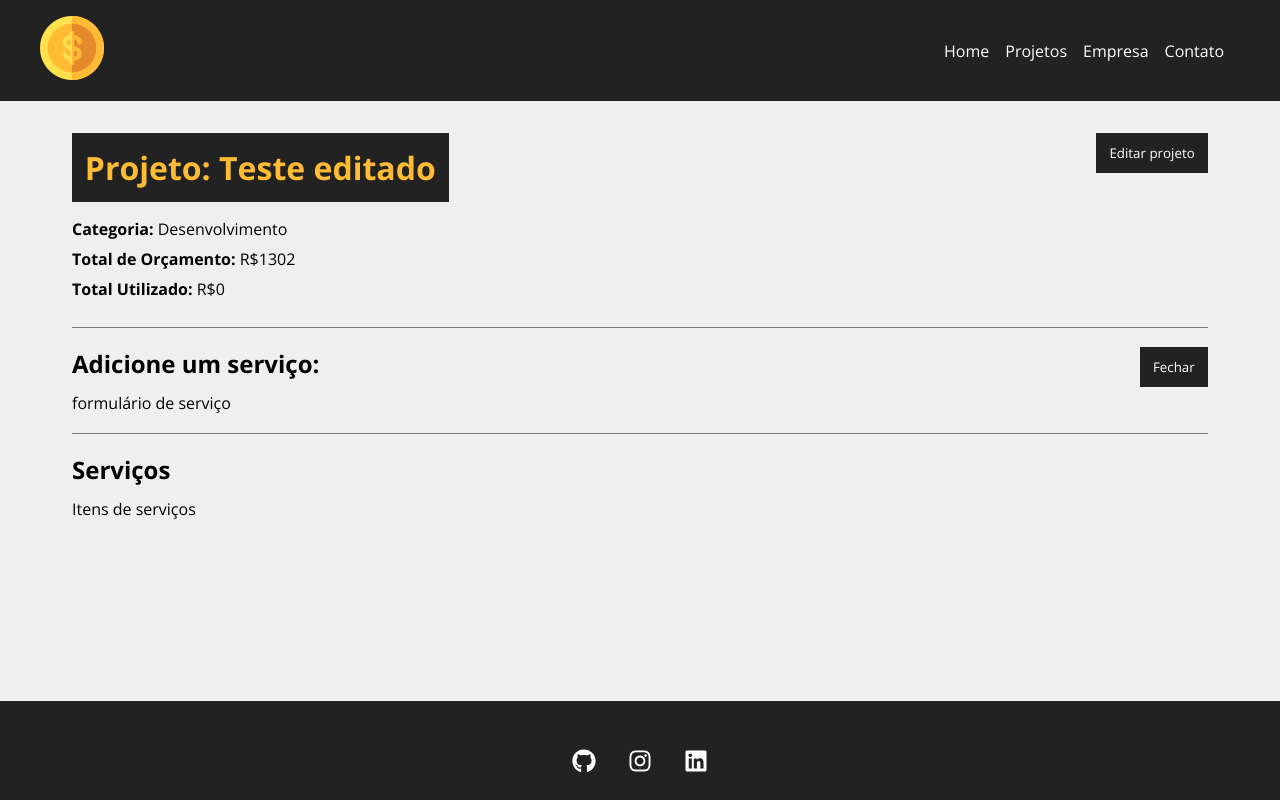
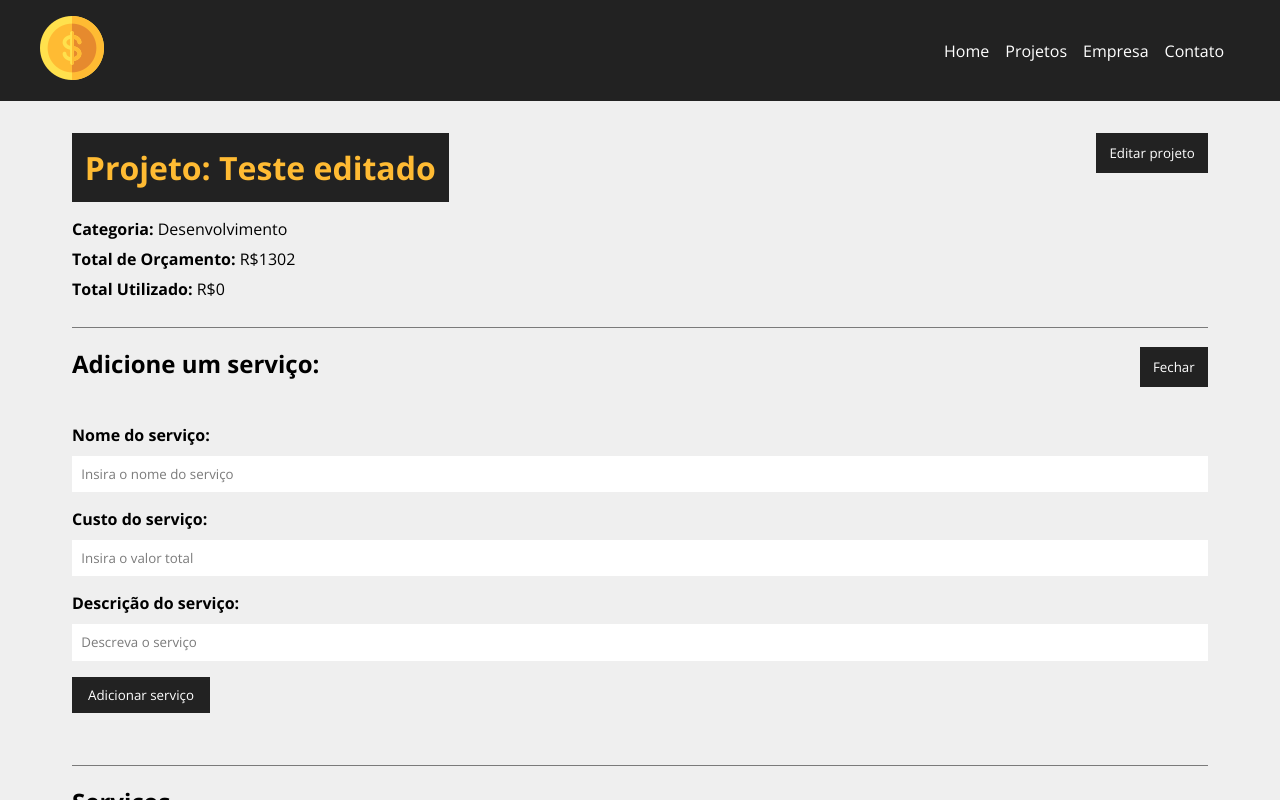
Before and after one commit to MarcosDavi-Dev/Cost, a React (Create React App) app: page /project/1 in a window 1280 px wide. Both pictures are taken after a click on the button "Adicionar serviço". Shown: the top 800 px of the page. Built offline with nearby package versions, Linux system fonts and the light colour scheme; data requests are answered from the project's data file.

Commit message:
Adicionando novos serviços

```diff
--- a/src/components/pages/Project.js
+++ b/src/components/pages/Project.js
@@ -5,6 +5,7 @@
 import {useState, useEffect} from 'react'
 import Message from '../layout/Message'
 import ProjectForm from '../project/ProjectForm'
+import ServiceForm from '../service/ServiceForm'
 
 function Project () {
 
@@ -56,6 +57,10 @@
     .catch(err => console.log(err))
  }
 
+ function createService () {
+
+ }
+
  function toggleProjectForm () {
   setShowProjectForm(!showProjectForm) }
 
@@ -97,7 +102,13 @@
                     {!showServiceForm ? 'Adicionar serviço' : 'Fechar'}
                     </button>
                     <div className={styles.project_info}>
-                    {showServiceForm && <div>formulário de serviço</div>}
+                    {showServiceForm && (
+                        <ServiceForm
+                            handleSubmit={createService}
+                            btnText="Adicionar serviço"
+                            projectData={project}
+                        />
+                    )}
                     </div>
                  </div>
                 <h2>Serviços</h2>
--- /dev/null
+++ b/src/components/service/ServiceForm.js
@@ -0,0 +1,47 @@
+import {useState} from 'react'
+
+import Input from '../form/Input'
+import SubmitButton from '../form/SubmitButton'
+import styles from '../project/ProjectForm.module.css'
+
+function ServiceForm ({handleSubmit, btnText, projectData}) {
+
+    function submit(e) {
+        e.preventDefault()
+        projectData.service.push(service)
+        handleSubmit(projectData)
+    }
+
+    function handleChange(e){
+        setService({...ServiceForm, [e.target.name]: e.target.value})
+    }
+
+    return (
+        <form onSubmit={submit} className={styles.form}>
+            <Input
+                type="text"
+                text="Nome do serviço"
+                name="name"
+                placeholder="Insira o nome do serviço"
+                handleOnChange={handleChange}
+            />
+            <Input
+                type="number"
+                text="Custo do serviço"
+                name="cost"
+                placeholder="Insira o valor total"
+                handleOnChange={handleChange}
+            />
+            <Input
+                type="text"
+                text="Descrição do serviço"
+                name="description"
+                placeholder="Descreva o serviço"
+                handleOnChange={handleChange}
+            />
+            <SubmitButton text={btnText} />
+        </form>
+    )
+}
+
+export default ServiceForm
```
